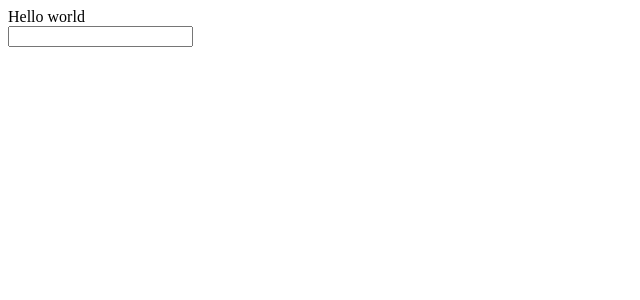
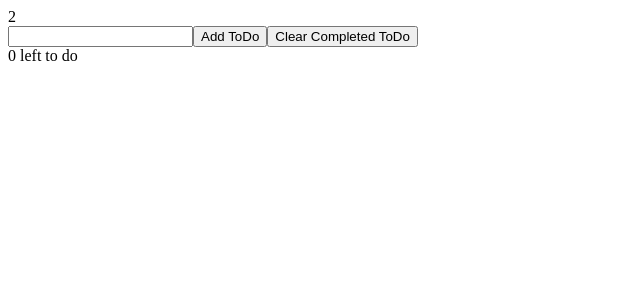
Before and after one commit to ankitshaji/react-basic, a React (Create React App) app: page / in a window 1280 px wide. Shown: the top 300 px of the page, without its empty margins (0-640 px from the left). Built offline with nearby package versions, Linux system fonts and the light colour scheme.

Commit message:
useState hook + todos prop in ToDoList component

```diff
--- a/src/App.js
+++ b/src/App.js
@@ -1,14 +1,23 @@
-import React from "react";
-//import component
+//import React + useState hook
+import React, { useState } from "react";
+//import ToDoList component js file function
 import ToDoList from "./ToDoList";
 
+//App component
 function App() {
+  //uses state function returns array,default empty[]
+  //[all todos, function to update todos]
+  const [todos, setTodos] = useState(["todo1", "todo2"]); //Array destructure
   return (
     //create component ToDoList
     //+ empty tag to combine return 2 things
+    //pass in variable todos to prop todos of component ToDoList
     <>
-    <ToDoList />
-    <input type="text"/>
+      <ToDoList todos={todos} />
+      <input type="text" />
+      <button>Add ToDo</button>
+      <button>Clear Completed ToDo</button>
+      <div>0 left to do</div>
     </>
   );
 }
--- a/src/ToDoList.js
+++ b/src/ToDoList.js
@@ -1,7 +1,8 @@
 import React from 'react'
 
-export default function ToDoList() {
+//ToDoList Component receives prop todos
+export default function ToDoList({todos}) {
   return (
-    <div>Hello world</div>
+    <div>{todos.length}</div>
   )
 }
```
